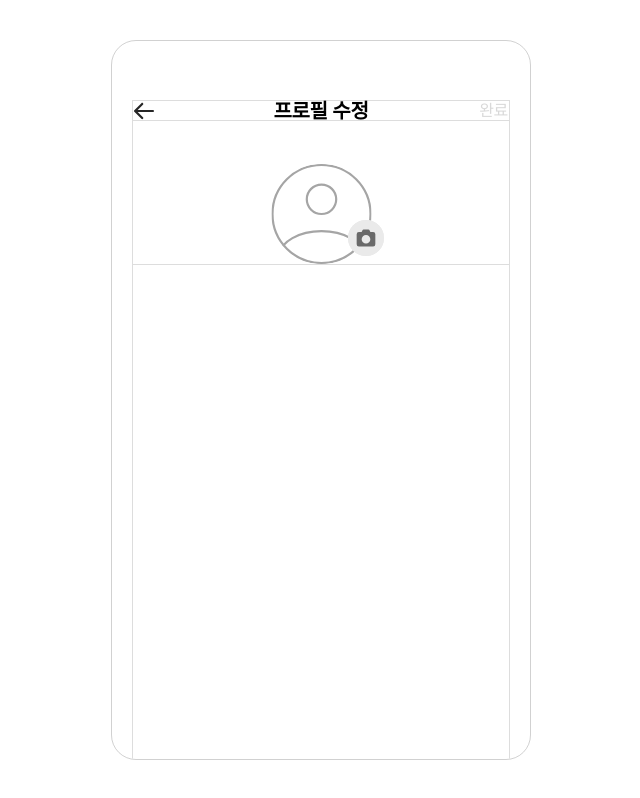
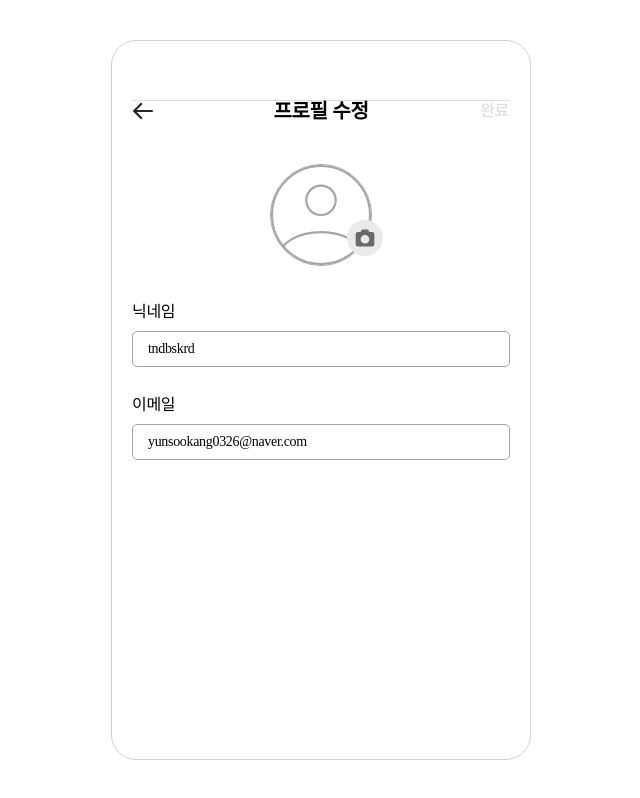
Before and after one commit to UMC-WEGO/WEGO_FE_React, a React (Vite) app in the folder WEGO_FE/: page /mypage/1/profile/modify in a window 1280 px wide. Shown: the whole page, without its empty margins (319-959 px from the left). Built offline with nearby package versions, Linux system fonts and the light colour scheme; a web font is replaced by a local one.

Commit message:
feat: 닉네임 입력창, 이메일 입력창, 프로필 수정 확인, 완료 버튼

```diff
--- a/WEGO_FE/src/components/feat5/Profile.style.ts
+++ b/WEGO_FE/src/components/feat5/Profile.style.ts
@@ -17,6 +17,7 @@ export const ProfilePic = styled.img`
   border-radius: 50%;
   margin-left: 20px;
   margin-right: 45px;
+  border: 1px solid #a5a5a5;
 `;
 
 export const InfoSection = styled.div`
--- a/WEGO_FE/src/components/feat5/Temp.style.ts
+++ b/WEGO_FE/src/components/feat5/Temp.style.ts
@@ -66,6 +66,7 @@ export const TempGrade = styled.div`
   flex-grow: 0;
   flex-direction: row-reverse;
   line-height: 1.5;
+
   img {
     width: 20px;
     height: 20px;
@@ -83,6 +84,7 @@ export const TempImage = styled.img`
 export const TempInfoMessage = styled.div`
   position: absolute;
   margin-top: 40px;
+  margin-left: 3.5px;
   top: 50%;
   left: 50%;
   transform: translate(-50%, -50%);
--- a/WEGO_FE/src/components/feat5/Temperature.tsx
+++ b/WEGO_FE/src/components/feat5/Temperature.tsx
@@ -1,4 +1,4 @@
-import * as S from './Temp.style';
+import * as S from './Temp.style.ts';
 import { useState } from 'react';
 import { useParams } from 'react-router-dom';
 import { users } from '../../mocks/feat5/UserData.ts';
--- /dev/null
+++ b/WEGO_FE/src/components/feat5/modify/Input.style.ts
@@ -0,0 +1,31 @@
+import styled from 'styled-components';
+
+export const InputContainer = styled.div`
+  display: flex;
+  align-items: center;
+  gap: 10px;
+  border-radius: 5px;
+  border-top-width: 1px;
+  box-sizing: border-box;
+  width: 100%;
+  height: 36px;
+  margin: 11px 0px;
+  opacity: 1;
+  border: 1px solid #a5a5a5;
+`;
+
+export const StyledInput = styled.input`
+  width: 100%;
+  height: 100%;
+  padding-left: 15px;
+  border: none;
+  outline: none;
+  background: transparent;
+  font-size: 14px;
+  font-weight: 500;
+  line-height: 14px;
+  letter-spacing: -0.3199999928474426px;
+  text-align: left;
+  text-underline-position: from-font;
+  text-decoration-skip-ink: none;
+`;
--- /dev/null
+++ b/WEGO_FE/src/components/feat5/modify/Input.tsx
@@ -0,0 +1,25 @@
+import * as S from './Input.style';
+
+export interface InputFieldProps {
+  placeholder?: string;
+  value: string;
+  onChange: (e: React.ChangeEvent<HTMLInputElement>) => void;
+}
+
+const InputField: React.FC<InputFieldProps> = ({
+  placeholder = '입력하세요.',
+  value,
+  onChange,
+}) => {
+  return (
+    <S.InputContainer>
+      <S.StyledInput
+        placeholder={placeholder}
+        value={value}
+        onChange={onChange}
+      />
+    </S.InputContainer>
+  );
+};
+
+export default InputField;
--- /dev/null
+++ b/WEGO_FE/src/components/feat5/modify/InputWrapper.tsx
@@ -0,0 +1,25 @@
+import InputField from './Input';
+import * as S from '../../../pages/feat_5/mypage-profile-modify/MyProfileModifyPage.style';
+
+interface InputFieldWrapperProps {
+  label: string;
+  value: string;
+  onChange: (e: React.ChangeEvent<HTMLInputElement>) => void;
+  placeholder: string;
+}
+
+const InputFieldWrapper: React.FC<InputFieldWrapperProps> = ({
+  label,
+  value,
+  onChange,
+  placeholder,
+}) => {
+  return (
+    <S.InputContainer>
+      <h1>{label}</h1>
+      <InputField placeholder={placeholder} value={value} onChange={onChange} />
+    </S.InputContainer>
+  );
+};
+
+export default InputFieldWrapper;
--- /dev/null
+++ b/WEGO_FE/src/components/feat5/modify/ProfilePicButton.tsx
@@ -0,0 +1,23 @@
+import * as S from '../../../pages/feat_5/mypage-profile-modify/MyProfileModifyPage.style';
+
+interface ProfilePicButtonProps {
+  profilePic: string;
+  onClick: () => void;
+}
+
+const ProfilePicButton: React.FC<ProfilePicButtonProps> = ({
+  profilePic,
+  onClick,
+}) => {
+  return (
+    <S.ProfilePicButton onClick={onClick}>
+      {profilePic ? (
+        <img src={profilePic} alt="Profile" />
+      ) : (
+        <img src={profilePic} alt="Default Profile" />
+      )}
+    </S.ProfilePicButton>
+  );
+};
+
+export default ProfilePicButton;
--- a/WEGO_FE/src/mocks/feat5/UserData.ts
+++ b/WEGO_FE/src/mocks/feat5/UserData.ts
@@ -37,9 +37,9 @@ export const users = [
     username: '담곰이',
     useremail: 'pizzaaa@naver.com',
     profilePic: profile_circle,
-    points: '900',
-    trips: 2,
-    missionsCompleted: 4,
-    tempValue: 11,
+    points: '7.000',
+    trips: 12,
+    missionsCompleted: 24,
+    tempValue: 90,
   },
 ];
--- a/WEGO_FE/src/pages/feat_5/mypage-profile-modify/MyProfileModifyPage.style.ts
+++ b/WEGO_FE/src/pages/feat_5/mypage-profile-modify/MyProfileModifyPage.style.ts
@@ -8,8 +8,6 @@ export const Container = styled.div`
   flex-direction: column;
   margin-left: 20px;
   margin-right: 20px;
-  border-left: 1px solid #ddd;
-  border-right: 1px solid #ddd;
 `;
 
 export const Header = styled.header`
@@ -18,7 +16,6 @@ export const Header = styled.header`
   justify-content: center;
   width: 100%;
   height: 20px;
-  border-bottom: 1px solid #ddd;
   position: relative;
 
   h1 {
@@ -74,15 +71,22 @@ export const ProfileContainer = styled.div`
   justify-content: center;
   width: 100%;
   position: relative;
-  border-bottom: 1px solid #ddd;
 `;
 
-export const ProfilePic = styled.img`
-  width: 109px;
-  height: 100px;
+export const ProfilePicButton = styled.button`
+  background: none;
+  padding: 0;
   border-radius: 50%;
   margin-top: 43px;
-  position: relative;
+  cursor: pointer;
+  border: 1px solid #a5a5a5;
+
+  img {
+    width: 100px;
+    height: 100px;
+    display: block;
+    border-radius: 50%;
+  }
 `;
 
 export const CameraButton = styled.button`
@@ -93,10 +97,31 @@ export const CameraButton = styled.button`
   cursor: pointer;
   border: none;
 
-  .camera-icon {
+  img {
     width: 36px;
     height: 36px;
   }
 `;
 
-export const InputContainer = styled.div``;
+export const InputWrapper = styled.div`
+  display: flex;
+  flex-direction: column;
+  margin-top: 38px;
+  gap: 27px;
+`;
+
+export const InputContainer = styled.div`
+  height: 66px;
+  gap: 14px;
+
+  h1 {
+    margin: 0px;
+    font-size: 16px;
+    font-weight: 500;
+    line-height: 16px;
+    letter-spacing: -0.3199999928474426px;
+    text-align: left;
+    text-underline-position: from-font;
+    text-decoration-skip-ink: none;
+  }
+`;
--- a/WEGO_FE/src/pages/feat_5/mypage-profile-modify/MyProfileModifyPage.tsx
+++ b/WEGO_FE/src/pages/feat_5/mypage-profile-modify/MyProfileModifyPage.tsx
@@ -1,27 +1,52 @@
 import * as S from './MyProfileModifyPage.style';
 import { useNavigate, useParams } from 'react-router-dom';
+import { useState } from 'react';
 import { users } from '../../../mocks/feat5/UserData';
 import Arrow from '../../../images/feat5/Arrow.svg';
 import Profile_cam from '../../../images/feat5/Profile_cam.svg';
+import ProfilePicButton from '../../../components/feat5/modify/ProfilePicButton';
+import InputFieldWrapper from '../../../components/feat5/modify/InputWrapper';
 
 function MyProfileModifyPage() {
   const navigate = useNavigate();
   const { userId } = useParams();
   const user = users.find(user => user.userId === userId);
-  const handleNavigate = () => {
-    if (userId) {
-      navigate(`/mypage/${userId}`);
+  const [username, setUsername] = useState(user?.username || '');
+  const [useremail, setUseremail] = useState(user?.useremail || '');
+  const [profilePic, setProfilePic] = useState(user?.profilePic || '');
+
+  const handleFileChange = (e: React.ChangeEvent<HTMLInputElement>) => {
+    if (e.target.files && e.target.files[0]) {
+      const newProfilePic = URL.createObjectURL(e.target.files[0]);
+      setProfilePic(newProfilePic);
     }
+  };
+  const handleProfilePictureClick = () => {
+    const fileInput = document.querySelector(
+      'input[type="file"]',
+    ) as HTMLInputElement;
+    if (fileInput) {
+      fileInput.click();
+    }
+  };
+  const handleSave = () => {
+    // UserData 업데이트(로컬 데이터만 변경)
+    if (user) {
+      user.username = username;
+      user.useremail = useremail;
+      user.profilePic = profilePic;
+    }
+    navigate(`/mypage/${userId}`); // 저장 후 페이지 이동
   };
 
   return (
     <S.Container>
       <S.Header>
-        <button className="arrow-btn" onClick={handleNavigate}>
+        <button className="arrow-btn" onClick={() => navigate(-1)}>
           <img src={Arrow} alt="Arrow" className="arrow-img" />
         </button>
         <h1>프로필 수정</h1>
-        <button className="text-btn" onClick={handleNavigate}>
+        <button className="text-btn" onClick={handleSave}>
           <h1>완료</h1>
         </button>
       </S.Header>
@@ -29,21 +54,39 @@ function MyProfileModifyPage() {
       <S.ProfileContainer>
         {user ? (
           <>
-            <S.ProfilePic src={user.profilePic} alt="ProfilePicture" />
-            <S.CameraButton onClick={handleNavigate}>
-              <img src={Profile_cam} alt="Camera" className="camera-icon" />
+            <ProfilePicButton
+              profilePic={profilePic}
+              onClick={handleProfilePictureClick}
+            />
+            <S.CameraButton onClick={handleProfilePictureClick}>
+              <img src={Profile_cam} alt="Camera" />
             </S.CameraButton>
+            <input
+              type="file"
+              accept="image/*"
+              style={{ display: 'none' }}
+              onChange={handleFileChange}
+            />
           </>
         ) : (
-          <div>사용자를 찾을 수 없습니다.</div>
+          <div>찾을 수 없는 사용자</div>
         )}
-        {/* 경로 추후 수정 */}
-        <S.CameraButton onClick={handleNavigate}>
-          <img src={Profile_cam} alt="Camera" className="camera-icon" />
-        </S.CameraButton>
       </S.ProfileContainer>
 
-      <S.InputContainer></S.InputContainer>
+      <S.InputWrapper>
+        <InputFieldWrapper
+          label="닉네임"
+          value={username}
+          onChange={e => setUsername(e.target.value)}
+          placeholder="닉네임을 입력하세요."
+        />
+        <InputFieldWrapper
+          label="이메일"
+          value={useremail}
+          onChange={e => setUseremail(e.target.value)}
+          placeholder="이메일을 입력하세요."
+        />
+      </S.InputWrapper>
     </S.Container>
   );
 }
--- a/WEGO_FE/src/pages/feat_5/mypage/MyPage.tsx
+++ b/WEGO_FE/src/pages/feat_5/mypage/MyPage.tsx
@@ -2,7 +2,7 @@ import * as S from './MyPage.style';
 import Group from '../../../images/feat5/Group.svg';
 import Alarm from '../../../images/feat5/alarm.svg';
 import { useNavigate, useParams } from 'react-router-dom';
-import Profile from '../../../components/feat5/Profile';
+import Profile from '../../../components/feat5//Profile';
 import ProfileMenu from '../../../components/feat5/ProfileMenu';
 import TempContainer from '../../../components/feat5/Temperature';
 import MenuList from '../../../components/feat5/MenuList';
@@ -10,6 +10,7 @@ import MenuList from '../../../components/feat5/MenuList';
 function MyPage() {
   const navigate = useNavigate();
   const { userId } = useParams<{ userId: string }>();
+
   const handleNavigate = (path: string) => {
     if (userId) {
       navigate(`/mypage/${userId}/${path}`);
```
